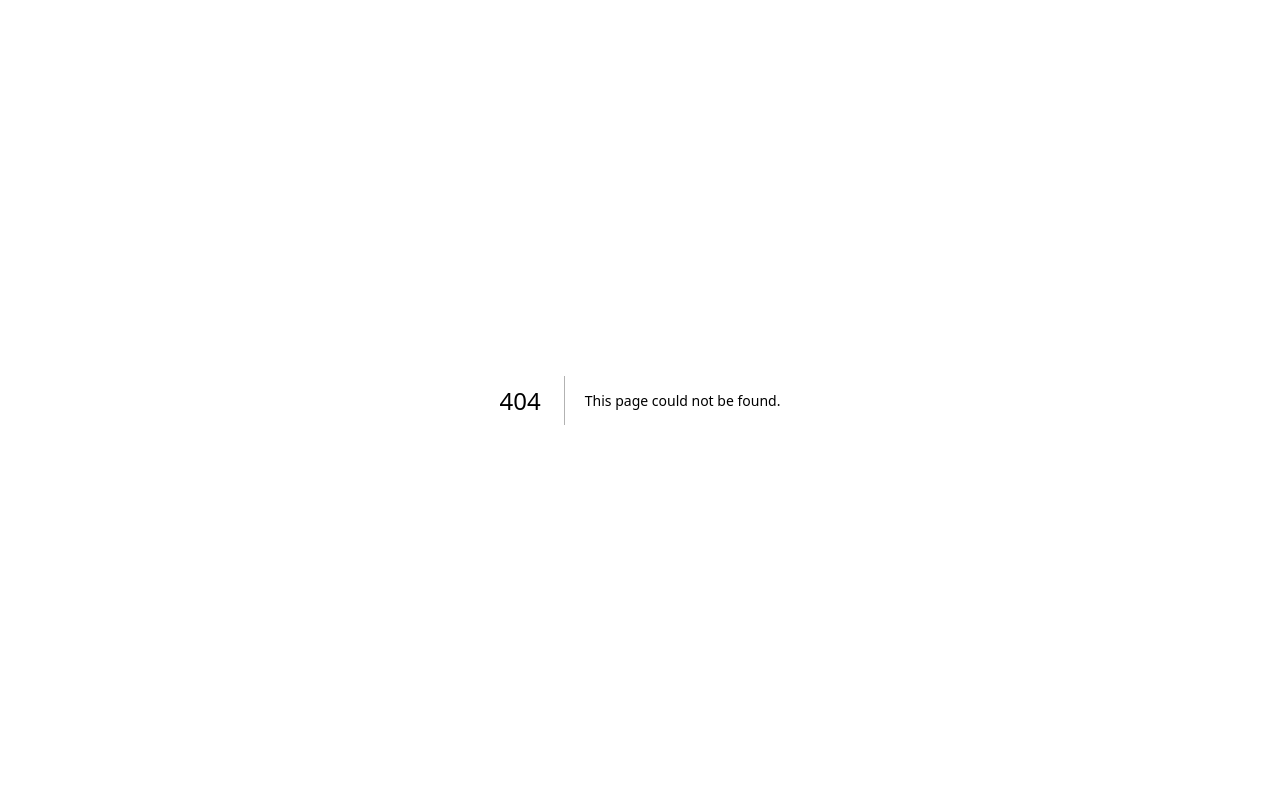
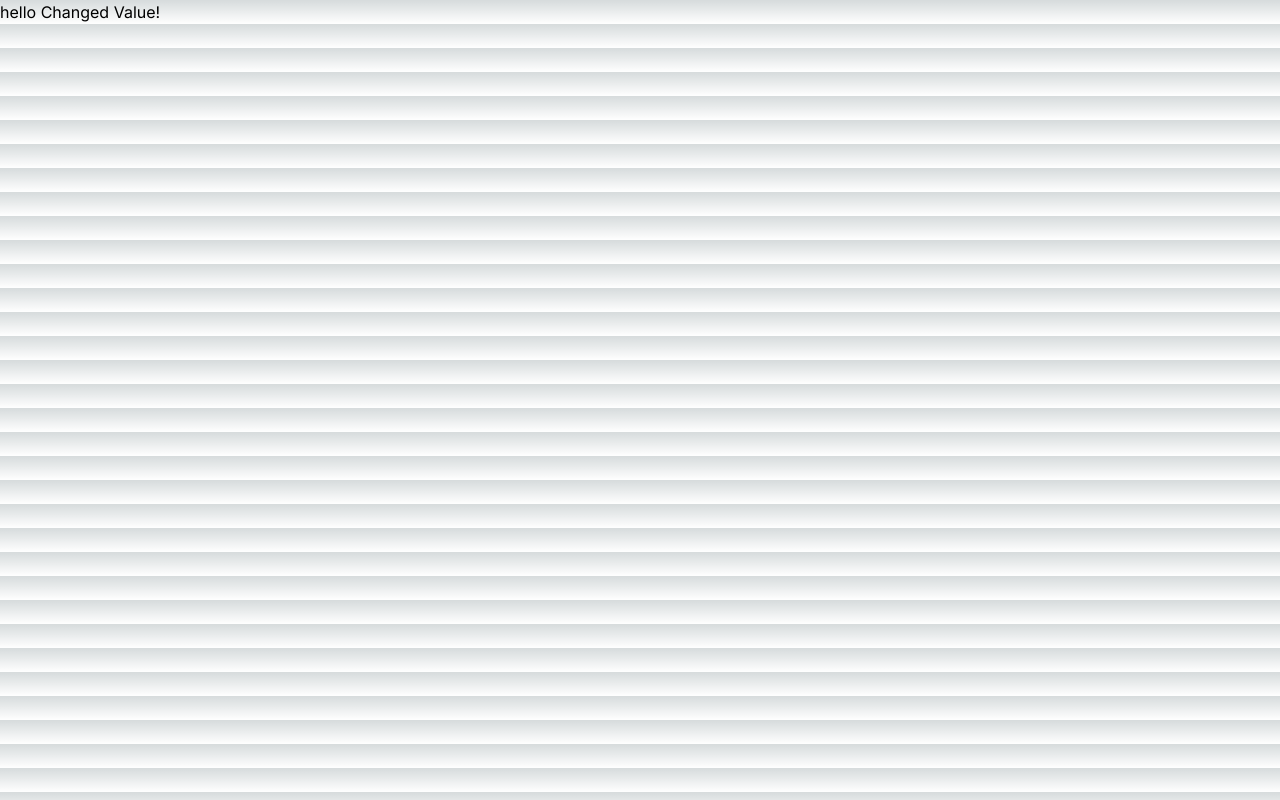
Before and after one commit to nobushi95/full-stack-web-dev-book, a Next.js app in the folder frontend/: page /hello_frontend_state in a window 1280 px wide. Before the commit this address had no page. Built offline with nearby package versions, Linux system fonts and the light colour scheme.

Commit message:
add hello_frontend_state

```diff
--- /dev/null
+++ b/frontend/app/hello_frontend_state/page.tsx
@@ -0,0 +1,16 @@
+'use client'
+
+import { useEffect, useState } from "react";
+
+export const Page = () => {
+  const [data, setData] = useState({ name: 'Initial Value' });
+
+  useEffect(() => {
+    const change = { name: 'Changed Value' };
+    setData(change);
+  }, [])
+
+  return <div>hello {data.name}!</div>
+}
+
+export default Page;
--- /dev/null
+++ b/frontend/app/hello_frontend_state_ng_change/page.tsx
@@ -0,0 +1,16 @@
+'use client'
+
+import { useEffect } from "react"
+
+export const Page = () => {
+  let data = { name: 'Initial Value' }
+
+  useEffect(() => {
+    const change = { name: 'Changed Value' };
+    data = change;
+  }, [])
+
+  return <div>hello {data.name}!</div>
+}
+
+export default Page;
--- /dev/null
+++ b/frontend/app/hello_frontend_state_ng_loop/page.tsx
@@ -0,0 +1,14 @@
+'use client'
+
+import { useState } from "react";
+
+export const Page = () => {
+  const [data, setData] = useState({ name: 'Initial Value' });
+
+  const change = { name: 'Changed Value' };
+  setData(change);
+
+  return <div>hello { data.name }!</div>
+}
+
+export default Page;
```
